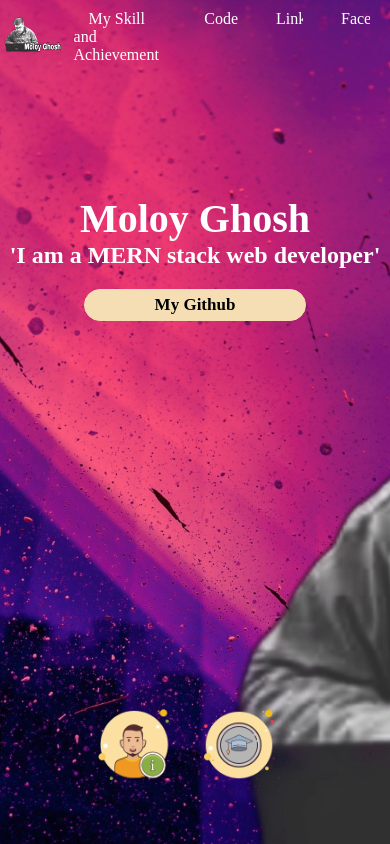
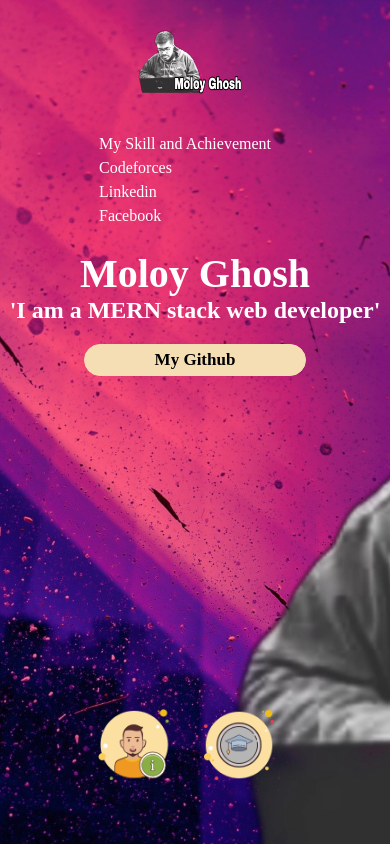
Before and after one commit to Moloy-Ghosh/Background_with_CSS_project, a plain HTML site: page index.html in a window 390 px wide. Drawn offline with Linux system fonts and the light colour scheme.

Commit message:
Add files via upload

```diff
--- a/index.html
+++ b/index.html
@@ -142,6 +142,41 @@
             color:black;
             padding:4px;
         }
+        @media screen and (max-width: 700px){
+            nav{
+                padding:2px 0;
+                display: flex;
+                flex-direction: column;
+                justify-content: space-around;
+                align-items: center;
+            }
+            nav ul{
+                display:flex;
+                flex-direction: column;
+            }
+            nav ul li{
+                list-style: none;
+                margin-right: 20px;
+
+                border-radius: 5px;
+                transition:0.5s;
+                padding:3px;
+            }
+            nav ul li:hover{
+                transform: scale(1.15);
+            }
+            nav ul li a{
+                text-decoration: none;
+                color:white;
+                font-size: 16px;
+                padding:15px;
+            }
+            .maintext{
+                text-align: center;
+                padding:20px 0;
+                color:white;
+            }
+        }
     </style>
 </head>
 <body>
```
